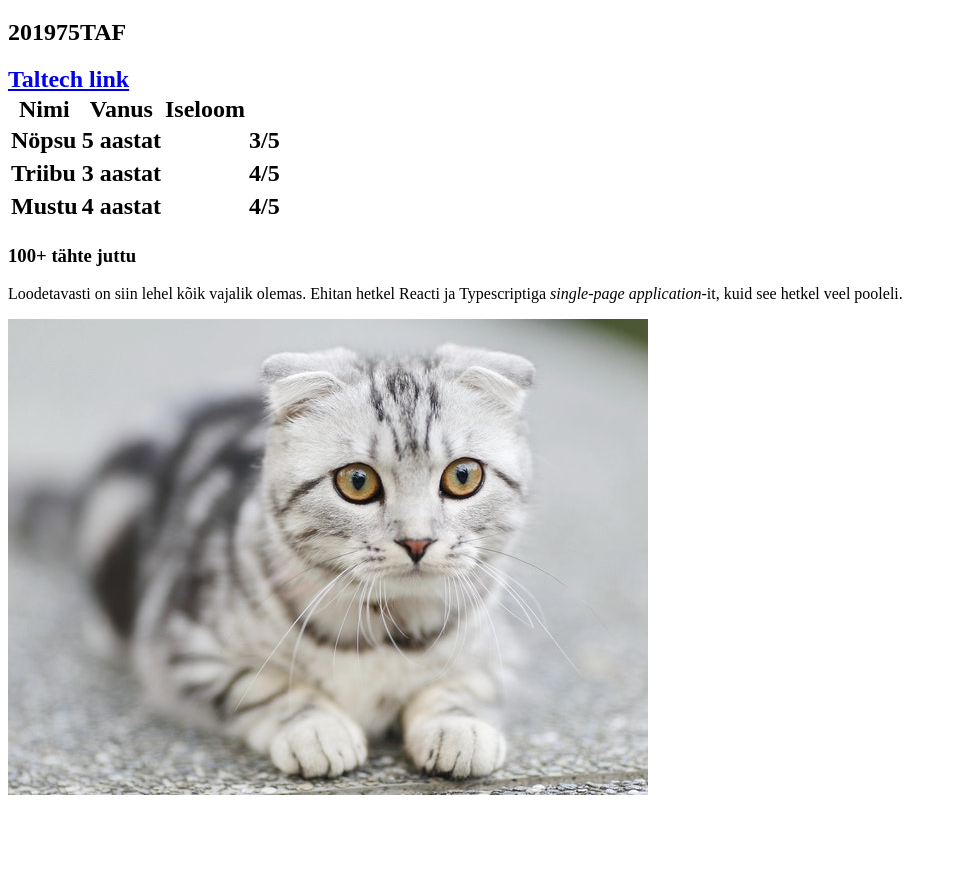
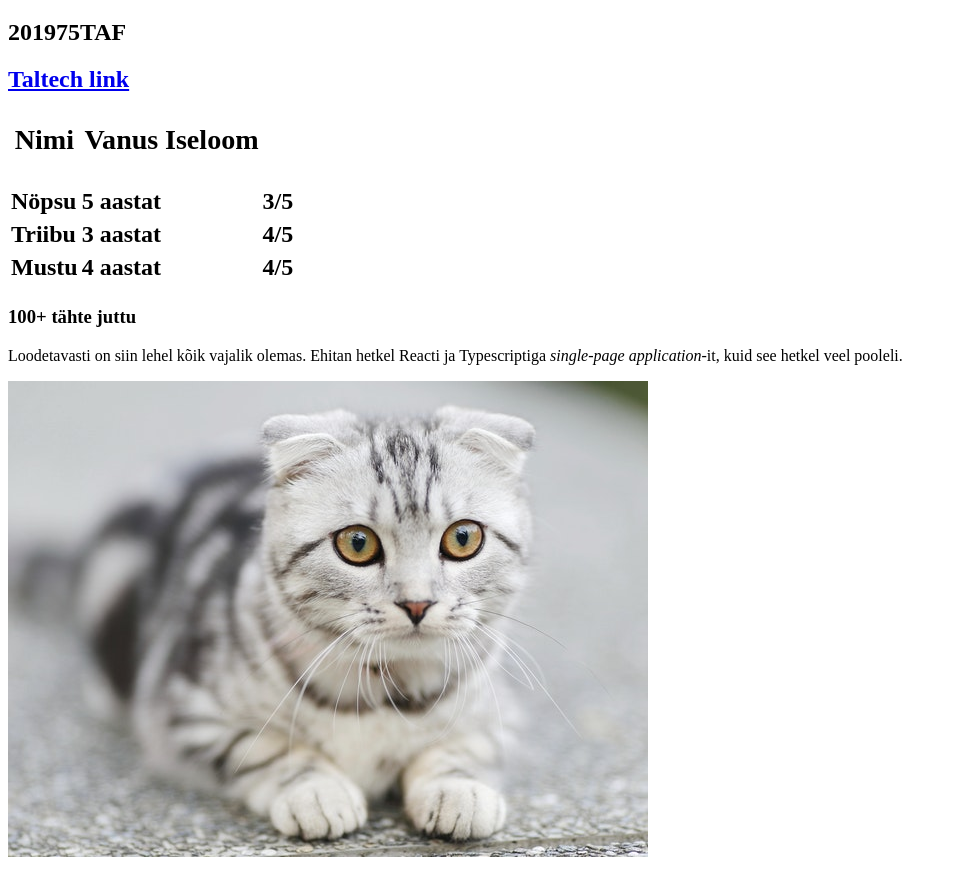
Before and after one commit to Paadialune/paadialune.github.io, a plain HTML site: page index.html in a window 1280 px wide. Shown: the part 61-930 px from the top of the page, without its empty margins (0-957 px from the left). Before the commit the page ends 868 px from the top, so only its background shows below. Drawn offline with Linux system fonts and the light colour scheme.

Commit message:
Update index.html

```diff
--- a/index.html
+++ b/index.html
@@ -8,9 +8,9 @@
   <h2>201975TAF<h2>
   <table>
     <tr>
-      <th>Nimi</th>
-      <th>Vanus</th>
-      <th>Iseloom</th>
+      <th><h3>Nimi</h3></th>
+      <th><h3>Vanus</h3></th>
+      <th><h3>Iseloom</h3></th>
     </tr>
     <tr>
       <td>Nöpsu</td>
```
